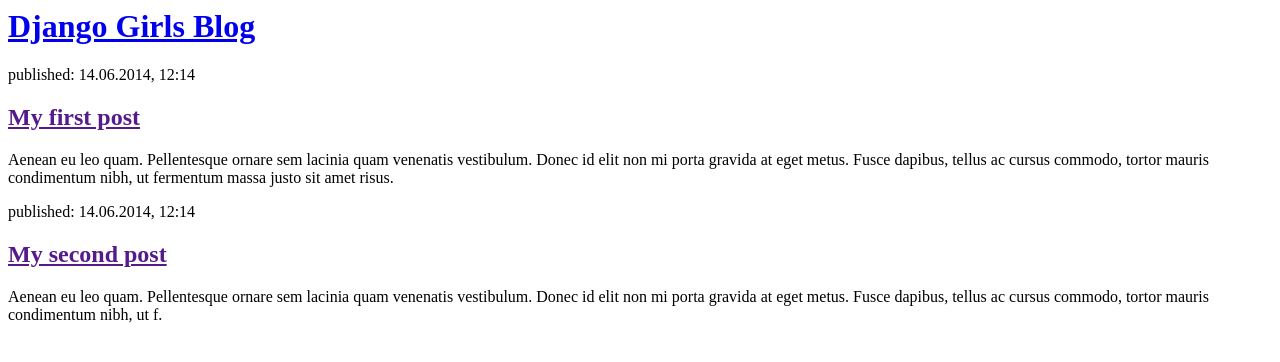
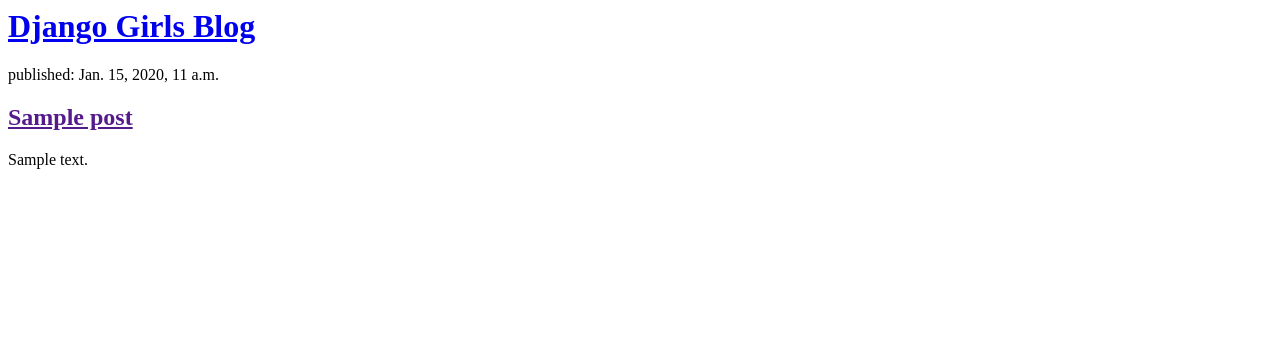
Before and after one commit to JusiaJusia/My-first-blog, a Django app: template blog/templates/blog/post_list.html in a window 1280 px wide. Shown: the top 362 px of the page. Run offline with Django 3.2, Linux system fonts and the light colour scheme; the template is opened without the code that fills it: values that come from a table or form of the project are taken from there, others are empty; tables that the repository leaves empty hold one stand-in row (values such as "Sample post").

Commit message:
Second change on posts

```diff
--- a/blog/templates/blog/post_list.html
+++ b/blog/templates/blog/post_list.html
@@ -9,15 +9,10 @@
 
         {% for post in posts%}
         <div>
-            <p>published: 14.06.2014, 12:14</p>
-            <h2><a href="">My first post</a></h2>
-            <p>Aenean eu leo quam. Pellentesque ornare sem lacinia quam venenatis vestibulum. Donec id elit non mi porta gravida at eget metus. Fusce dapibus, tellus ac cursus commodo, tortor mauris condimentum nibh, ut fermentum massa justo sit amet risus.</p>
+            <p>published: {{post.published_date}}</p>
+            <h2><a href="">{{post.title}}</a></h2>
+            <p>{{post.text|linebreaksbr}}</p>
         </div>
           {% endfor %}
-        <div>
-            <p>published: 14.06.2014, 12:14</p>
-            <h2><a href="">My second post</a></h2>
-            <p>Aenean eu leo quam. Pellentesque ornare sem lacinia quam venenatis vestibulum. Donec id elit non mi porta gravida at eget metus. Fusce dapibus, tellus ac cursus commodo, tortor mauris condimentum nibh, ut f.</p>
-          </div>
     </body>
 </html>
```
